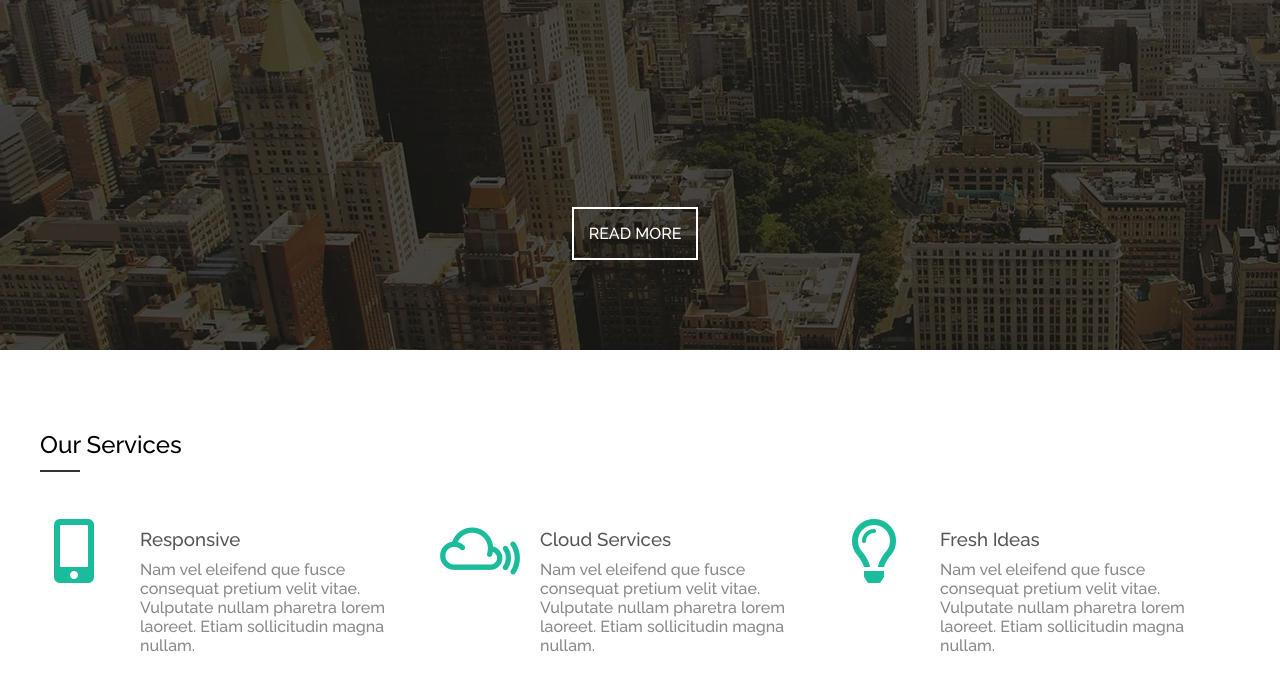
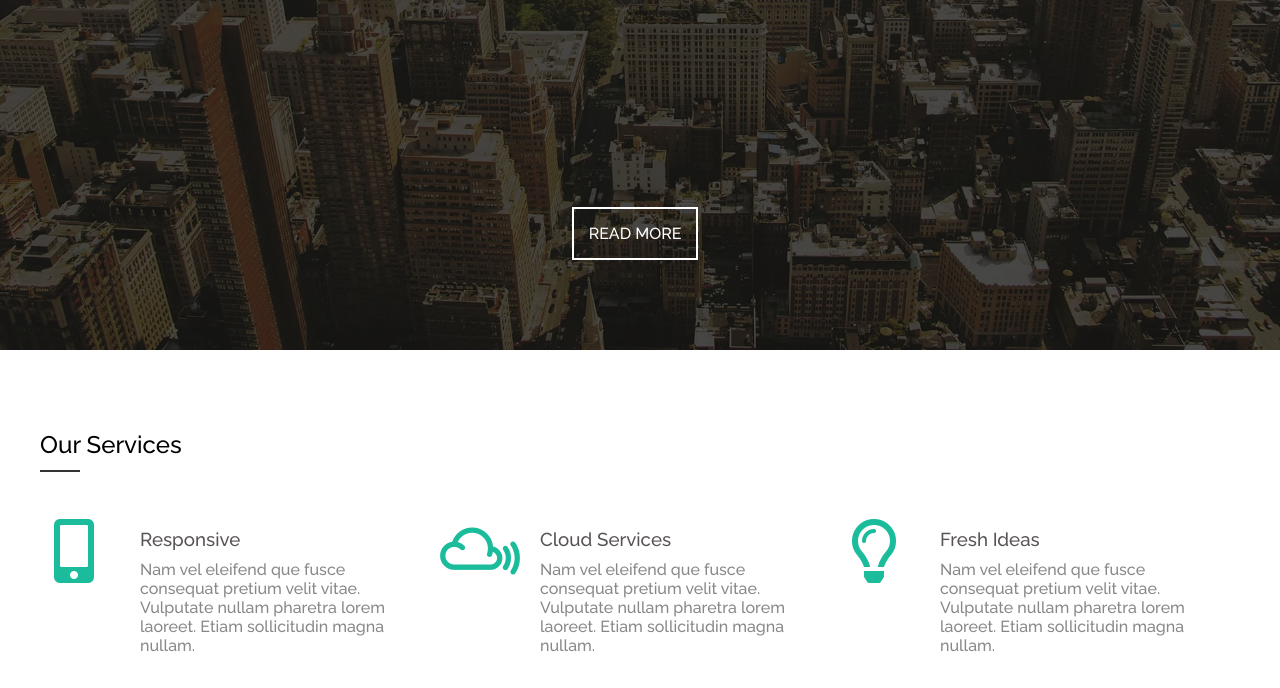
Before and after one commit to ahmedhamouda2/classic-design-project, a plain HTML site: page index.html in a window 1280 px wide. Shown: the part 450-1138 px from the top of the page. Drawn offline with Linux system fonts and the light colour scheme.

Commit message:
add some property of background image of header

```diff
--- a/css/style.css
+++ b/css/style.css
@@ -71,8 +71,9 @@ h2, h3, h4 {
 
 /* Start Header */
 .header {
-    background: url('../images/header.webp');
-    position: relative
+    background-image: url('../images/header.webp');
+    background-size: cover;
+    position: relative;
 }
 .header .overlay {
     background-color: rgba(0, 0 ,0 , 0.7);
```
